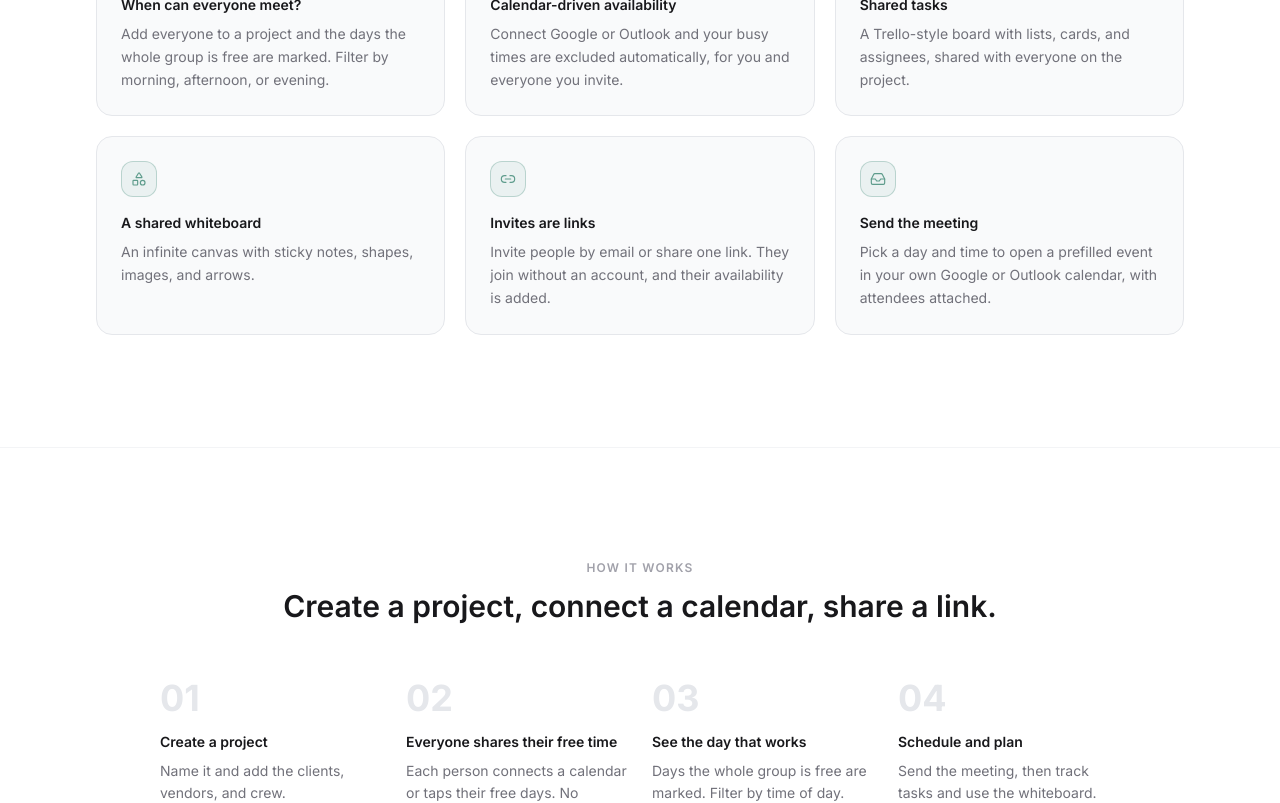
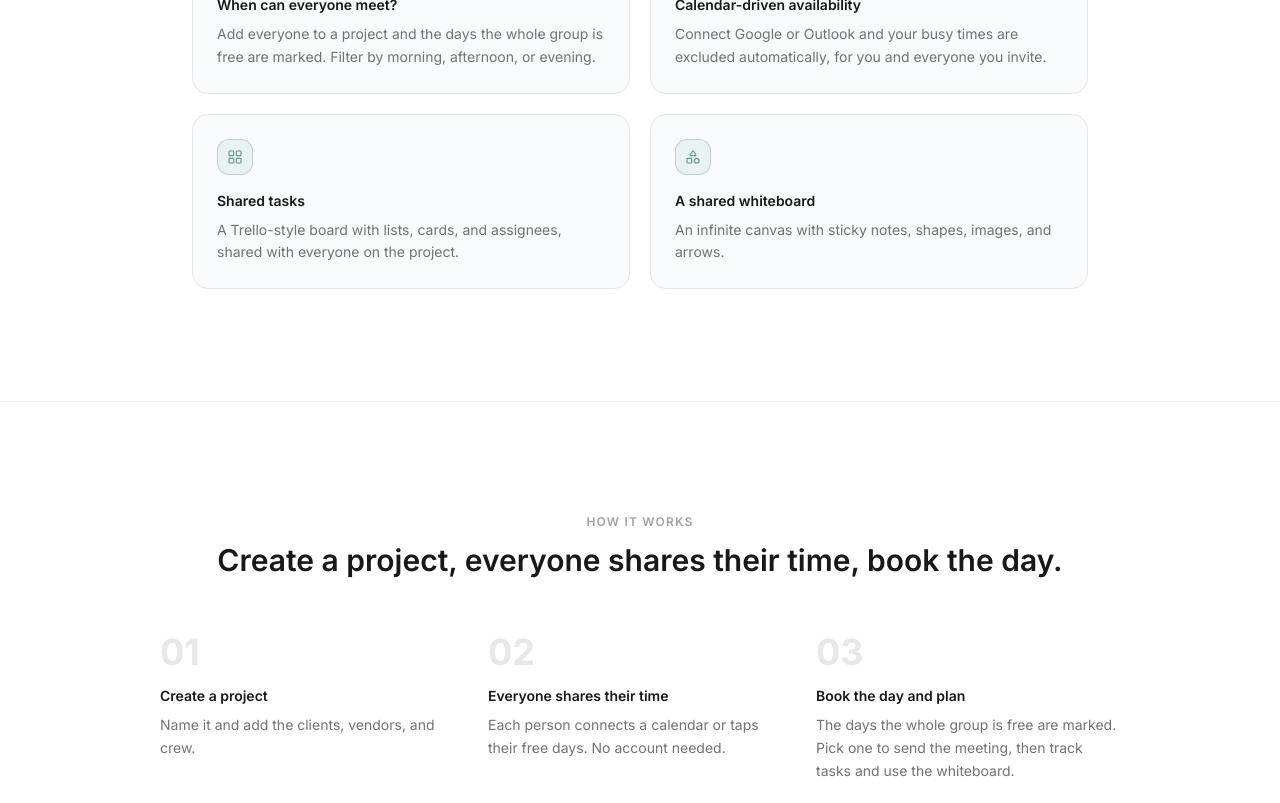
Before and after one commit to dansbrandmoves/cap-collective-app, a React (Vite) app: page / in a window 1280 px wide. Shown: the part 1760-2563 px from the top of the page. Built offline with nearby package versions, Linux system fonts and the light colour scheme; no server answers.

Commit message:
coordie: homepage — 4 features not 6, 3-step how-it-works with a start-to-finish arc
Co-Authored-By: Claude Fable 5 <noreply@anthropic.com>

```diff
--- a/src/pages/HomePage.jsx
+++ b/src/pages/HomePage.jsx
@@ -1,6 +1,6 @@
 import { useState, useEffect, useRef } from 'react'
 import { useApp } from '../contexts/AppContext'
-import { CalendarDays, Users, Link2, CheckCircle2, ArrowRight, Inbox, LayoutGrid, Shapes, ChevronLeft, ChevronRight } from 'lucide-react'
+import { CalendarDays, Users, CheckCircle2, ArrowRight, LayoutGrid, Shapes, ChevronLeft, ChevronRight } from 'lucide-react'
 
 const FEATURES = [
   {
@@ -23,23 +23,12 @@ const FEATURES = [
     title: 'A shared whiteboard',
     desc: 'An infinite canvas with sticky notes, shapes, images, and arrows.',
   },
-  {
-    icon: Link2,
-    title: 'Invites are links',
-    desc: 'Invite people by email or share one link. They join without an account, and their availability is added.',
-  },
-  {
-    icon: Inbox,
-    title: 'Send the meeting',
-    desc: 'Pick a day and time to open a prefilled event in your own Google or Outlook calendar, with attendees attached.',
-  },
 ]
 
 const HOW_IT_WORKS = [
   { step: '01', title: 'Create a project', desc: 'Name it and add the clients, vendors, and crew.' },
-  { step: '02', title: 'Everyone shares their free time', desc: 'Each person connects a calendar or taps their free days. No account needed.' },
-  { step: '03', title: 'See the day that works', desc: 'Days the whole group is free are marked. Filter by time of day.' },
-  { step: '04', title: 'Schedule and plan', desc: 'Send the meeting, then track tasks and use the whiteboard.' },
+  { step: '02', title: 'Everyone shares their time', desc: 'Each person connects a calendar or taps their free days. No account needed.' },
+  { step: '03', title: 'Book the day and plan', desc: 'The days the whole group is free are marked. Pick one to send the meeting, then track tasks and use the whiteboard.' },
 ]
 
 // The group whose availability converges in the hero demo. Each person's free
@@ -288,7 +277,7 @@ export function HomePage() {
           <h2 className="text-2xl sm:text-3xl font-semibold text-zinc-100">Scheduling, tasks, and a whiteboard in one workspace.</h2>
         </div>
 
-        <div className="grid grid-cols-1 sm:grid-cols-2 lg:grid-cols-3 gap-5">
+        <div className="grid grid-cols-1 sm:grid-cols-2 gap-5 max-w-4xl mx-auto">
           {FEATURES.map(({ icon: Icon, title, desc }) => (
             <div
               key={title}
@@ -311,10 +300,10 @@ export function HomePage() {
       <section id="how-it-works" className="px-5 sm:px-8 py-20 sm:py-28 max-w-5xl mx-auto w-full">
         <div className="text-center mb-14">
           <p className="text-xs font-semibold text-zinc-600 uppercase tracking-widest mb-3">How it works</p>
-          <h2 className="text-2xl sm:text-3xl font-semibold text-zinc-100">Create a project, connect a calendar, share a link.</h2>
+          <h2 className="text-2xl sm:text-3xl font-semibold text-zinc-100">Create a project, everyone shares their time, book the day.</h2>
         </div>
 
-        <div className="grid grid-cols-1 sm:grid-cols-2 lg:grid-cols-4 gap-6">
+        <div className="grid grid-cols-1 sm:grid-cols-3 gap-6">
           {HOW_IT_WORKS.map(({ step, title, desc }) => (
             <div key={step} className="relative">
               <p className="text-4xl font-bold text-surface-700 mb-4 leading-none select-none">{step}</p>
```
